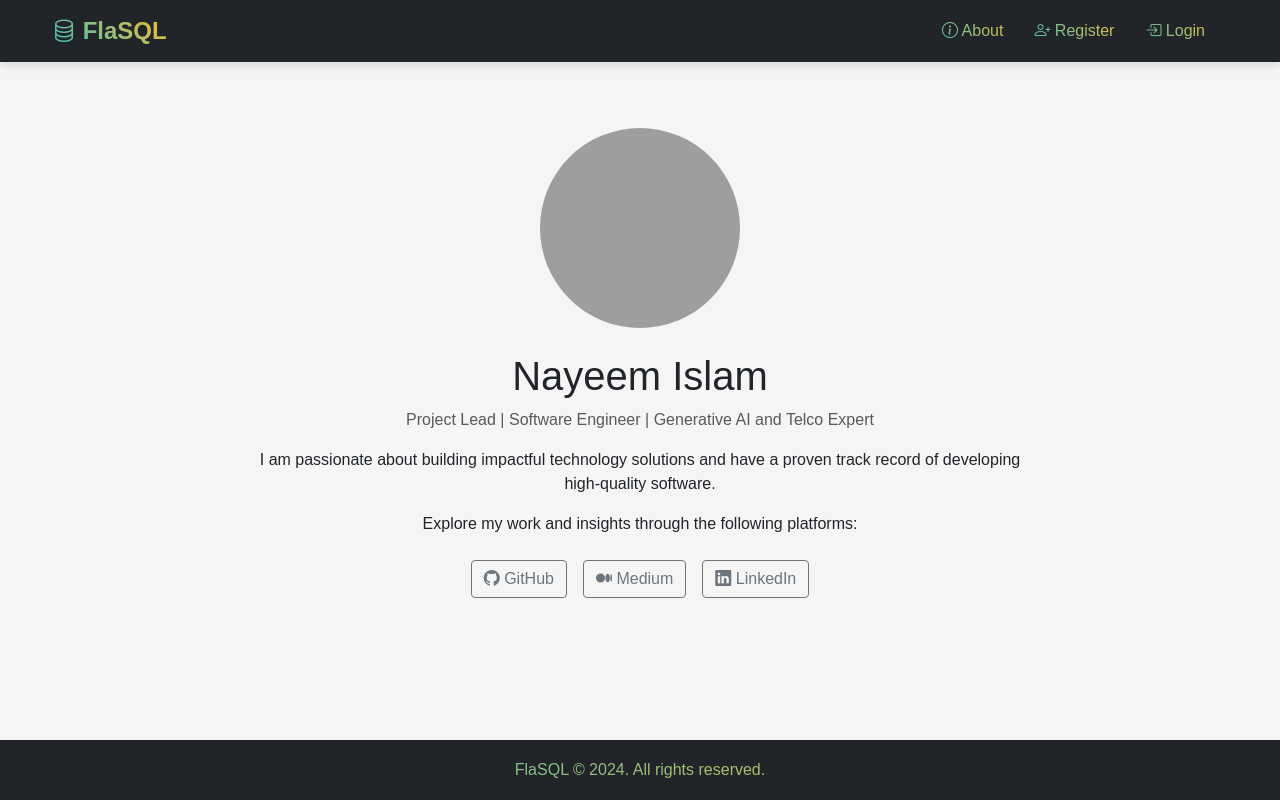
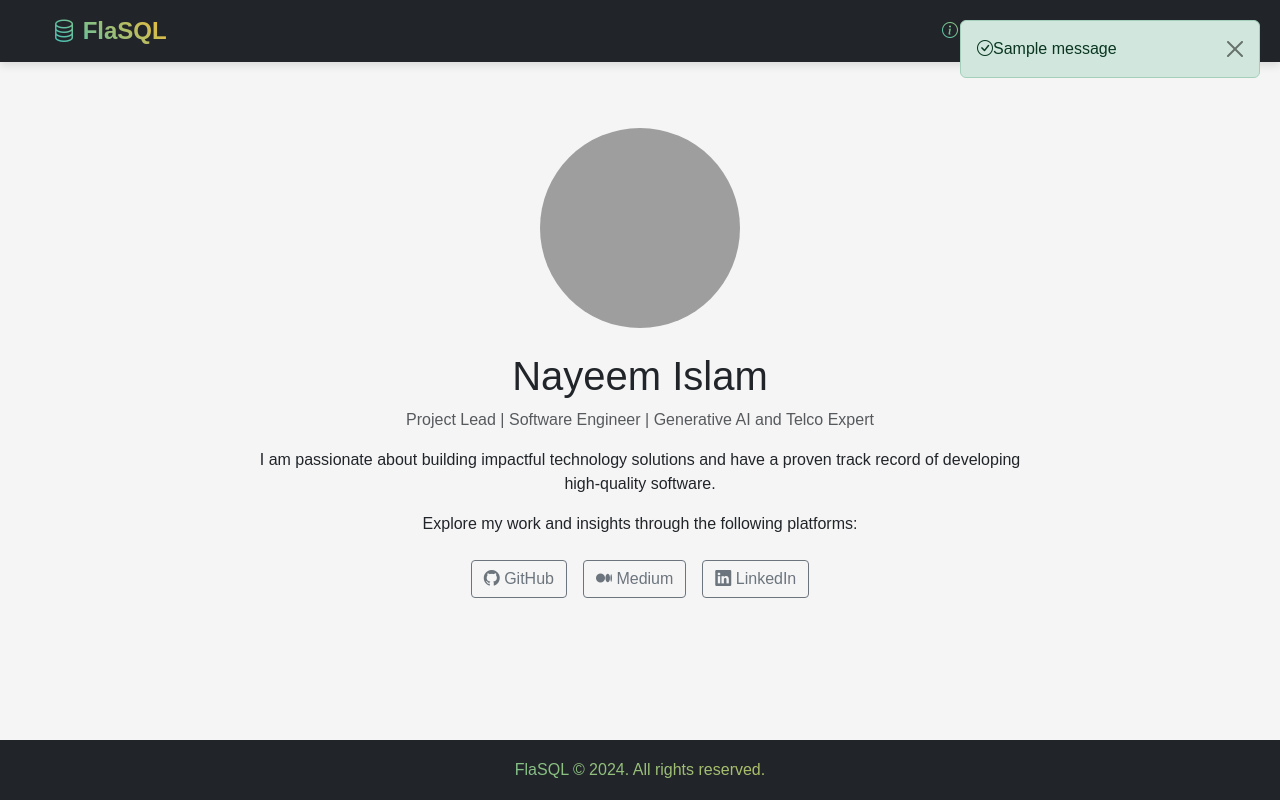
Before and after one commit to NoManNayeem/FlaSQL, a Flask app: page /about in a window 1280 px wide. Run offline with Flask 3, Linux system fonts and the light colour scheme; tables that the repository leaves empty hold one stand-in row (values such as "Sample post"); one stand-in notice (Sample message) is shown; grey boxes are pictures that could not be loaded.

Commit message:
added logout link, added alerts to base.html

```diff
--- a/app/templates/private/sidebar.html
+++ b/app/templates/private/sidebar.html
@@ -46,7 +46,7 @@
         <a class="list-group-item list-group-item-action bg-primary text-light" href="#automation-scheduling">
             <i class="bi bi-calendar-check-fill"></i> Automation and Scheduling
         </a>
-        <a class="list-group-item list-group-item-action bg-danger text-light" href="#logout">
+        <a class="list-group-item list-group-item-action bg-danger text-light" href="{{ url_for('main.logout') }}">
             <i class="bi bi-box-arrow-right"></i> Logout
         </a>
     </div>
--- a/app/templates/public/base.html
+++ b/app/templates/public/base.html
@@ -16,7 +16,6 @@
             padding: 0;
             font-family: 'Poppins', sans-serif;
             background-color: #f5f5f5;
-
         }
         #wrapper {
             min-height: 100%;
@@ -95,14 +94,12 @@
             -webkit-text-fill-color: transparent;
             transition: background 0.3s, -webkit-text-fill-color 0.3s;
         }
-
         .text-gradient:hover {
             background: linear-gradient(45deg, #34c1c3, #fdbb2d);
             -webkit-background-clip: text;
             -webkit-text-fill-color: transparent;
             transform: scale(1.20);
         }
-
         .gradient-btn {
             background: linear-gradient(135deg, #f093fb, #f5576c);
             color: white;
@@ -114,14 +111,31 @@
             transition: background 0.3s, transform 0.3s;
             box-shadow: 0 4px 8px rgba(0, 0, 0, 0.1);
         }
-
         .gradient-btn:hover {
             background: linear-gradient(135deg, #f5576c, #f093fb);
             transform: scale(1.05);
             box-shadow: 0 6px 12px rgba(0, 0, 0, 0.15);
         }
-
-
+        .alert {
+            position: fixed;
+            top: 20px;
+            right: 20px;
+            z-index: 1050;
+            min-width: 300px;
+            display: flex;
+            align-items: center;
+            animation: slideIn 0.5s ease;
+        }
+        @keyframes slideIn {
+            from {
+                opacity: 0;
+                transform: translateX(100%);
+            }
+            to {
+                opacity: 1;
+                transform: translateX(0);
+            }
+        }
     </style>
 </head>
 <body>
@@ -149,6 +163,21 @@
         </nav>
 
         <div id="content-wrap">
+            <div class="container">
+                {% with messages = get_flashed_messages(with_categories=true) %}
+                    {% if messages %}
+                        <div>
+                            {% for category, message in messages %}
+                                <div class="alert alert-{{ category }} alert-dismissible fade show" role="alert">
+                                    <i class="bi bi-{{ 'check-circle' if category == 'success' else 'exclamation-triangle' if category == 'warning' else 'info-circle' if category == 'info' else 'x-circle' }}"></i>
+                                    {{ message }}
+                                    <button type="button" class="btn-close" data-bs-dismiss="alert" aria-label="Close"></button>
+                                </div>
+                            {% endfor %}
+                        </div>
+                    {% endif %}
+                {% endwith %}
+            </div>
             {% block content %}
             <!-- Content will go here -->
             {% endblock %}
```
